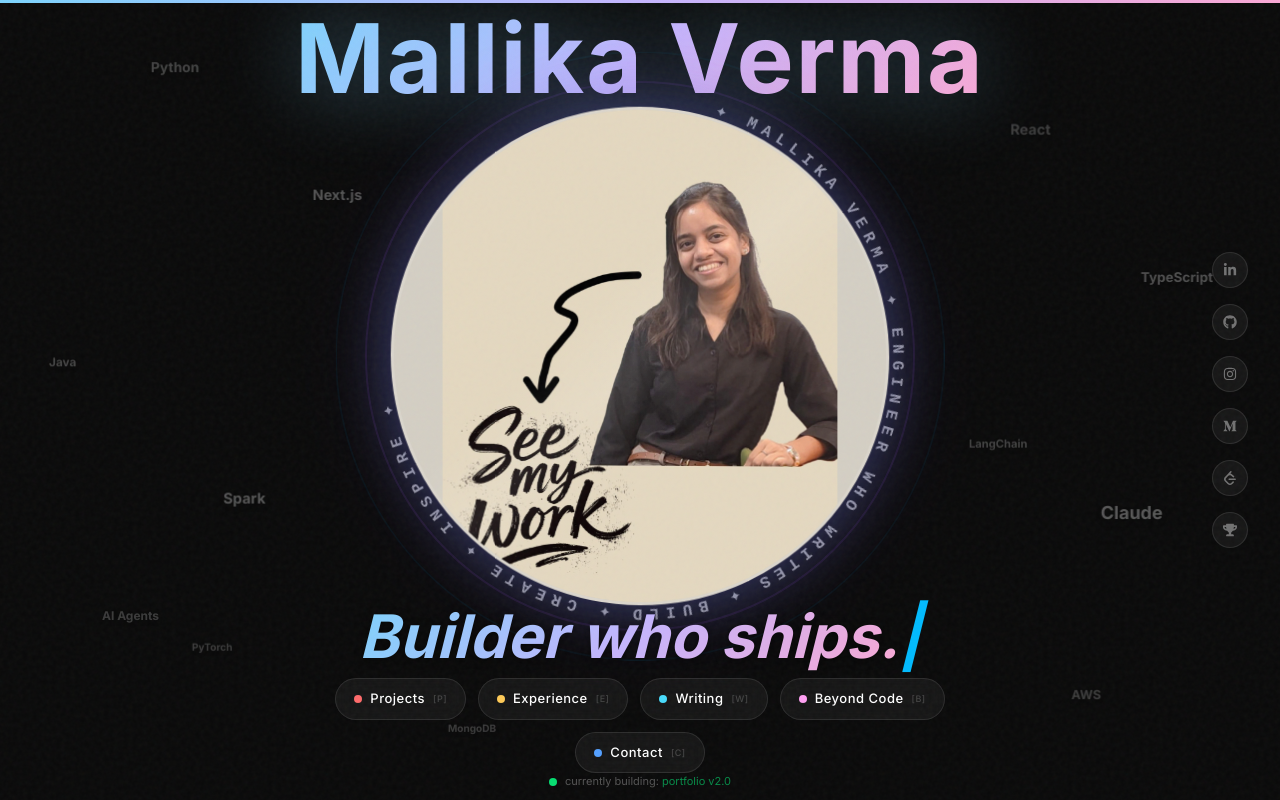
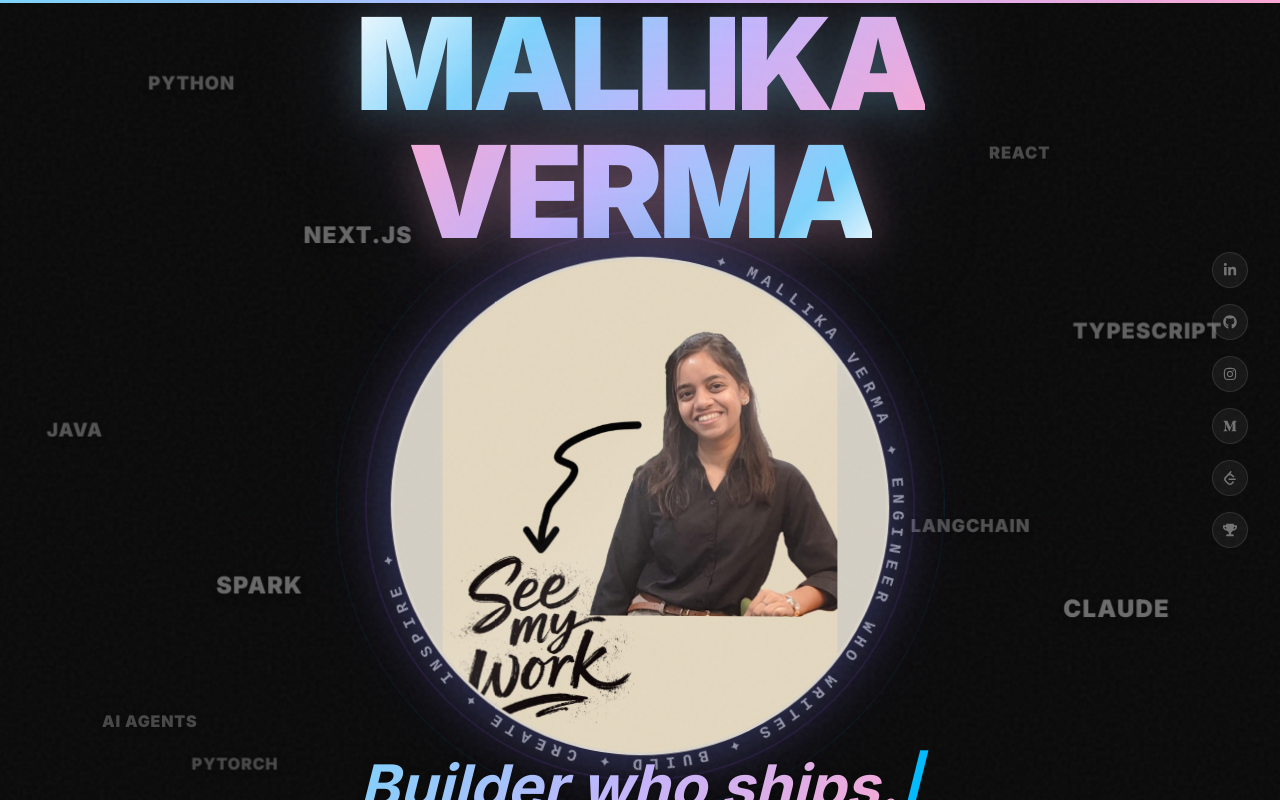
Before and after one commit to Mallika-coder/my-portfolio, a Next.js app: page / in a window 1280 px wide. Shown: the top 800 px of the page. Built offline with nearby package versions, Linux system fonts and the light colour scheme; a web font is replaced by a local one.

Commit message:
Name: monospace black uppercase split gradient, skills: bigger bolder 3D uppercase

```diff
--- a/src/app/page.tsx
+++ b/src/app/page.tsx
@@ -156,7 +156,7 @@ export default function Home() {
             ].map((skill, i) => (
               <div
                 key={i}
-                className={`absolute ${skill.size} text-white/40 font-[var(--font-mono)] font-bold animate-[particle-float_5s_ease-in-out_infinite] hover:text-white/80 hover:drop-shadow-[0_0_12px_rgba(196,181,253,0.6)] transition-all duration-300 cursor-default group pointer-events-auto drop-shadow-[0_2px_2px_rgba(0,0,0,0.8)]`}
+                className={`absolute text-sm md:text-base text-white/50 font-[var(--font-mono)] font-black uppercase tracking-wider animate-[particle-float_5s_ease-in-out_infinite] hover:text-white hover:drop-shadow-[0_0_16px_rgba(196,181,253,0.7)] transition-all duration-300 cursor-default group pointer-events-auto drop-shadow-[0_3px_3px_rgba(0,0,0,0.9)]`}
                 style={{ top: skill.top, left: skill.left, right: skill.right, bottom: skill.bottom, animationDelay: skill.delay } as React.CSSProperties}
               >
                 {skill.text}
@@ -167,14 +167,20 @@ export default function Home() {
             ))}
           </div>
 
-          {/* Name — top, biggest element */}
+          {/* Name — top, biggest element, unique style */}
           <motion.h1
-            className="text-5xl md:text-7xl lg:text-8xl font-[var(--font-playfair)] font-bold tracking-[2px] mb-10 text-center z-20"
+            className="text-5xl md:text-7xl lg:text-9xl font-[var(--font-mono)] font-black tracking-[-0.04em] mb-10 text-center z-20 uppercase"
             initial={{ opacity: 0, y: -20 }}
             animate={{ opacity: 1, y: 0 }}
             transition={{ delay: 1.5, duration: 0.8 }}
           >
-            <span className="text-gradient drop-shadow-[0_0_40px_rgba(125,211,252,0.4)]">Mallika Verma</span>
+            <span className="text-transparent bg-clip-text" style={{ backgroundImage: "linear-gradient(135deg, #fff 0%, #7dd3fc 30%, #c4b5fd 60%, #f9a8d4 100%)", WebkitBackgroundClip: "text", filter: "drop-shadow(0 4px 20px rgba(125,211,252,0.3)) drop-shadow(0 0 60px rgba(196,181,253,0.2))" }}>
+              Mallika
+            </span>
+            <br />
+            <span className="text-transparent bg-clip-text" style={{ backgroundImage: "linear-gradient(135deg, #f9a8d4 0%, #c4b5fd 40%, #7dd3fc 80%, #fff 100%)", WebkitBackgroundClip: "text", filter: "drop-shadow(0 4px 20px rgba(249,168,212,0.3)) drop-shadow(0 0 60px rgba(196,181,253,0.2))" }}>
+              Verma
+            </span>
           </motion.h1>
 
           {/* Center piece: CIRCULAR photo + orbit ring + rotating text */}
```
